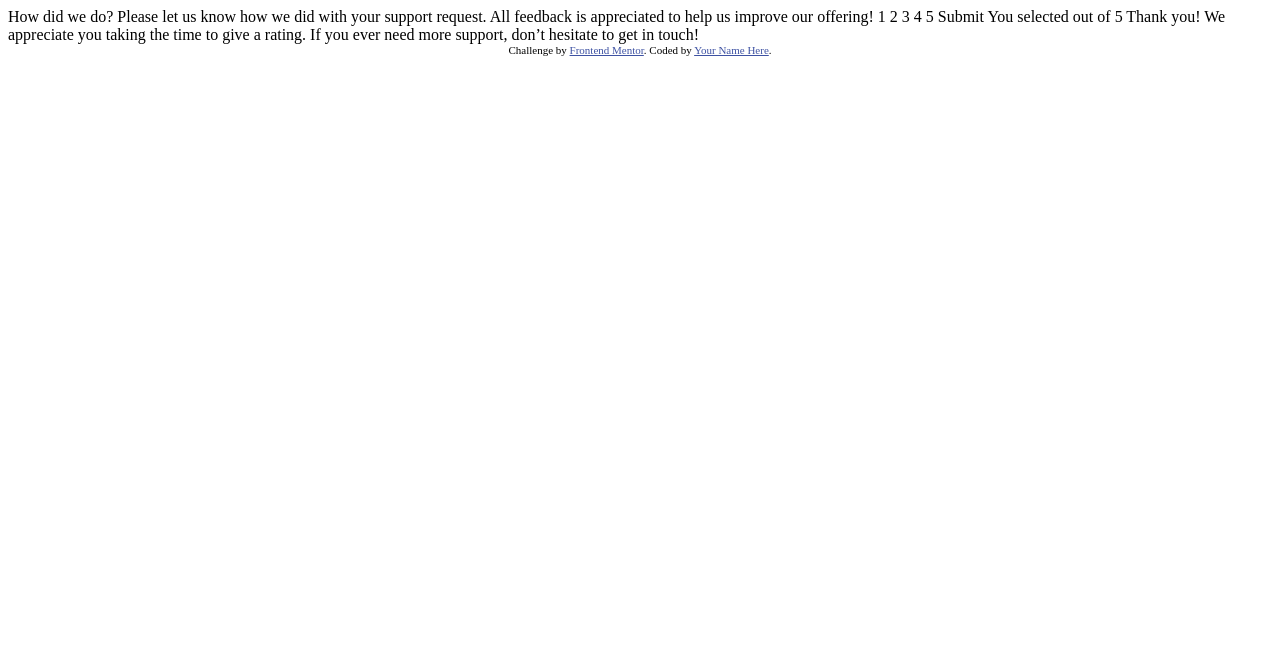
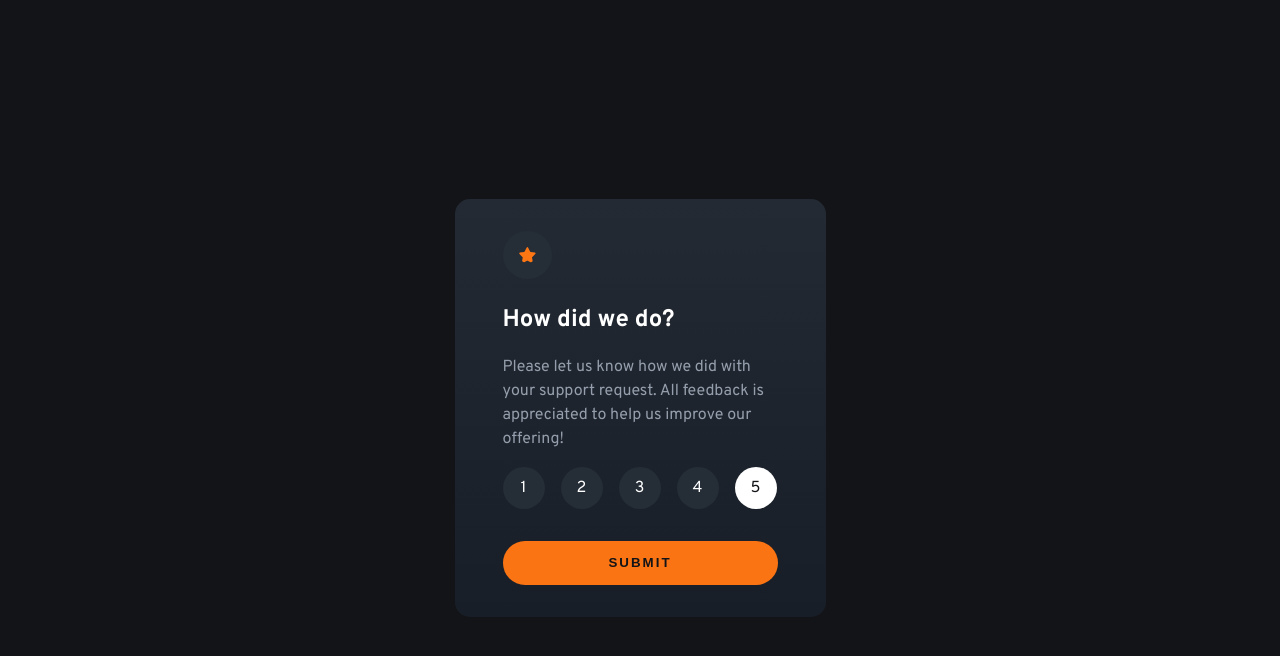
Before and after one commit to ikethedev/interactiveratingcomponent, a plain HTML site: page index.html in a window 1280 px wide. Drawn offline with Linux system fonts and the light colour scheme.

Commit message:
project completed

```diff
--- a/index.html
+++ b/index.html
@@ -7,43 +7,49 @@
   <link rel="icon" type="image/png" sizes="32x32" href="./images/favicon-32x32.png">
 
   <title>Frontend Mentor | Interactive rating component</title>
+  <link rel="stylesheet" href="style.css">
+  <link rel="preconnect" href="https://fonts.googleapis.com">
+  <link rel="preconnect" href="https://fonts.gstatic.com" crossorigin>
+  <link href="https://fonts.googleapis.com/css2?family=Overpass:ital,wght@0,100..900;1,100..900&display=swap" rel="stylesheet">
 
-  <!-- Feel free to remove these styles or customise in your own stylesheet 👍 -->
-  <style>
-    .attribution { font-size: 11px; text-align: center; }
-    .attribution a { color: hsl(228, 45%, 44%); }
-  </style>
 </head>
 <body>
 
   <!-- Rating state start -->
+<main>
+  <section class="container">
+    <img class="star" src="./images/icon-star.svg" alt="">
+    <h1>How did we do?  </h1>
 
-  How did we do?
+    <p>Please let us know how we did with your support request. All feedback is appreciated
+    to help us improve our offering!</p>
 
-  Please let us know how we did with your support request. All feedback is appreciated
-  to help us improve our offering!
+    <ol>
+      <li id="1">1</li>
+      <li id="2">2</li>
+      <li id="3">3</li>
+      <li id="4">4</li>
+      <li id="5" class="active">5</li>
+    </ol>
 
-  1 2 3 4 5
-
-  Submit
-
+    <button>Submit</button>
   <!-- Rating state end -->
+  </section>
 
   <!-- Thank you state start -->
+<section class="container modal hide">
+  <img class="thanks" src="./images/illustration-thank-you.svg" alt="">
+  <p id="rating">You selected <!-- Add rating here --> out of 5</p>
 
-  You selected <!-- Add rating here --> out of 5
+  <h2>Thank you!</h2>
 
-  Thank you!
+  <p class="thank_message">We appreciate you taking the time to give a rating. If you ever need more support,
+  don’t hesitate to get in touch!</p>
 
-  We appreciate you taking the time to give a rating. If you ever need more support,
-  don’t hesitate to get in touch!
 
   <!-- Thank you state end -->
-
-
-  <div class="attribution">
-    Challenge by <a href="https://www.frontendmentor.io?ref=challenge" target="_blank">Frontend Mentor</a>.
-    Coded by <a href="#">Your Name Here</a>.
-  </div>
+  </section>
+  </main>
+  <script src="main.js"></script>
 </body>
 </html>
--- a/main.js
+++ b/main.js
@@ -0,0 +1,38 @@
+const btn = document.querySelector("button");
+const list = document.querySelector("ol")
+const modal = document.querySelector(".modal")
+
+let rate = null;
+list.addEventListener("click", (e) => {
+    let rating = e.target.id
+    const arr = [...document.querySelectorAll("li")]
+    if(e.target === list){
+        return
+    }
+
+    arr.forEach(item => {
+
+        if(item.classList.contains("active")){
+            item.classList.remove("active")
+            console.log(item)
+        }
+    })
+    if(e.target !== list){
+        e.target.classList.add("active")
+    }
+    const message = document.querySelector("#rating").textContent = `You selected ${rating} out of 5`
+    console.log(message)
+    rate = rating
+})
+
+btn.addEventListener("click", (e) => {
+    e.preventDefault()
+    if(rate === null){
+        return
+    }
+
+    modal.classList.remove('hide')
+    btn.classList.add("hide")
+
+
+})
--- a/style.css
+++ b/style.css
@@ -0,0 +1,122 @@
+:root{
+    --orange: hsl(25, 97%, 53%);
+    --white: hsl(0, 0%, 100%);
+    --light-Grey: hsl(217, 12%, 63%);
+    --dark-blue: hsl(213, 19%, 18%);
+    --very-dark-blue: hsl(216, 12%, 8%);
+}
+
+body{
+    background-color: var(--very-dark-blue);
+    font-family: "Overpass", sans-serif;
+    color: var(--white);
+    display: flex;
+    justify-content: center;
+    align-items: center;
+    height: 100vh;
+}
+
+.container{
+    margin: 0 auto;
+    width: 275px;
+    background-image: linear-gradient(#232A34,#181E27);
+    padding: 2rem 3rem;
+    border-radius: 15px;
+}
+
+
+main{
+    display: flex;
+
+}
+p{
+    color: var(--light-Grey);
+    line-height: 1.5;
+
+}
+
+ol{
+    padding: 0;
+    display: flex;
+    gap: 1rem;
+    list-style: none;
+}
+
+li{
+    display: flex;
+    align-items: center;
+    justify-content: center;
+    background-color: var(--dark-blue);
+    width: 42px;
+    height: 42px;
+    text-align: center;
+    border-radius: 50%;
+}
+
+li:hover{
+    background-color: var(--orange);
+}
+
+button{
+    background-color: var(--orange);
+    color: var(--very-dark-blue);
+    padding: .9rem 5rem;
+    border-radius: 22.5px;
+    width: 100%;
+    border: none;
+    text-transform: uppercase;
+    font-weight: 700;
+    letter-spacing: 2px;
+    margin-top: 1rem;
+}
+
+button:hover{
+    background-color: var(--white);
+}
+
+.star{
+    background-color: var(--dark-blue);
+    padding: 1rem;
+    border-radius: 50%;
+}
+
+.thanks{
+    display: block;
+    margin: 0 auto;
+}
+
+#rating{
+    text-align: center;
+    background-color: var(--dark-blue);
+    width: fit-content;
+    margin: 1rem auto;
+    color: var(--orange);
+    border-radius: 22.5px;
+    padding: .5rem 1rem;
+}
+
+.thank_message{
+    text-align: center;
+}
+
+h2{
+    text-align: center;
+}
+
+.modal{
+    position: absolute;
+}
+
+.hide{
+    display: none;
+}
+
+/* This class is added when user makes a selection */
+.rated{
+    background-color: var(--white);
+}
+
+.active{
+    background-color: var(--white);
+    color: var(--very-dark-blue);
+}
```
